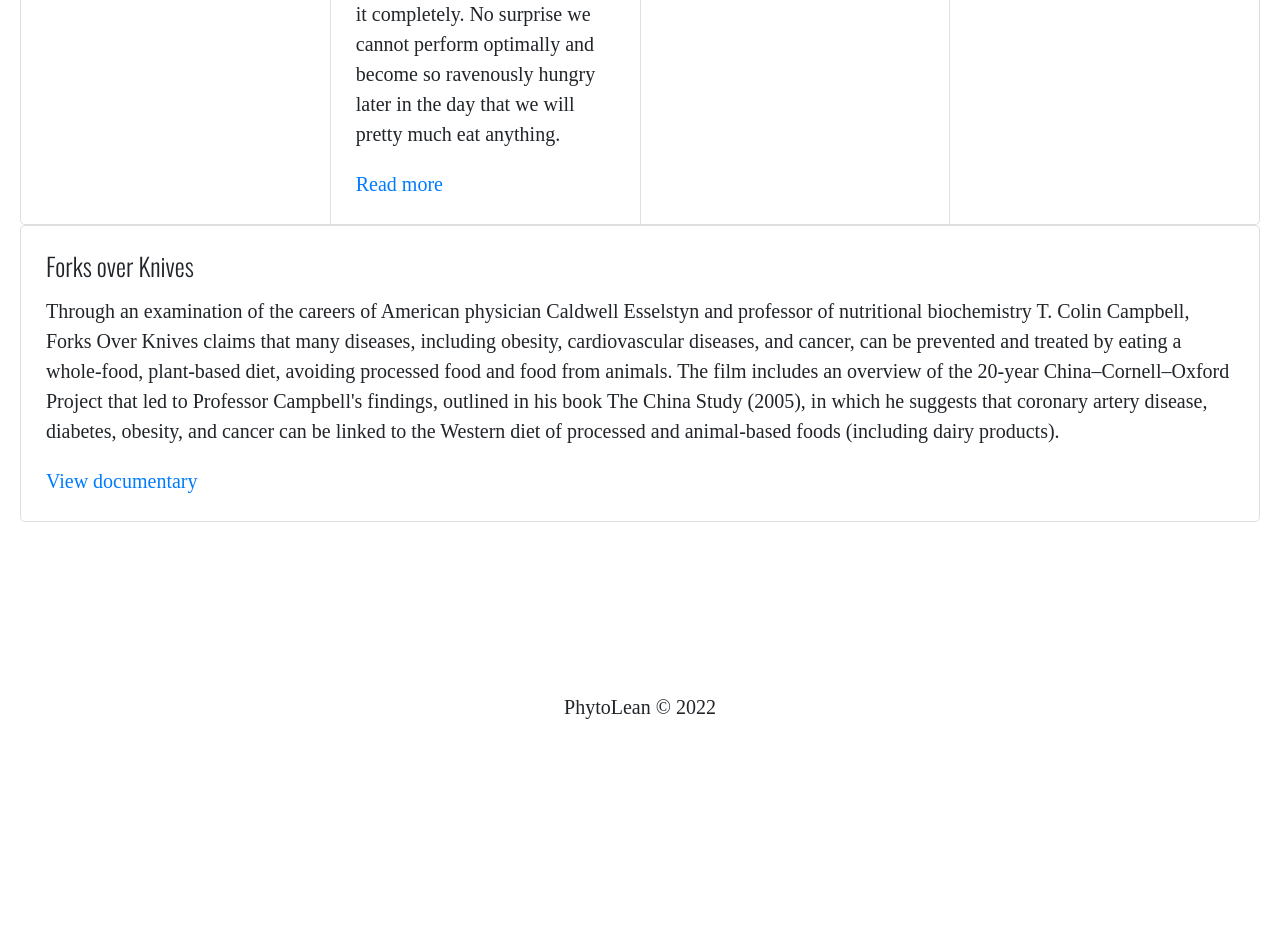
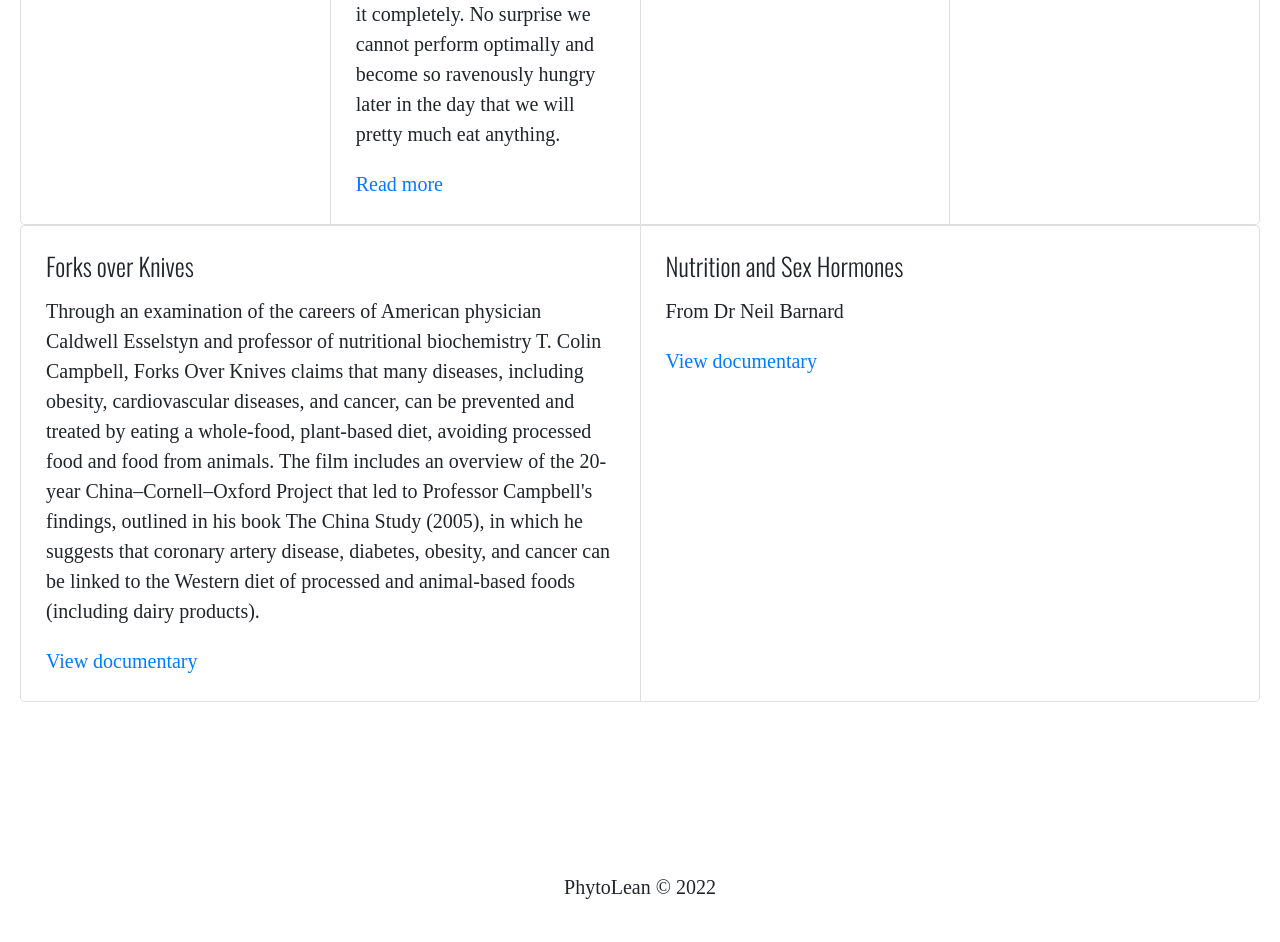
Before and after one commit to Tjorriemorrie/phytolean, a Django app: page /resources in a window 1280 px wide. Shown: the part 1113-2055 px from the top of the page. Before the commit the page ends 1832 px from the top, so only its background shows below. Run offline with Django 3.2, Linux system fonts and the light colour scheme; some libraries are stand-ins or nearby versions; some web fonts are replaced.

Commit message:
sexhormones and email

```diff
--- a/main/templates/main/resources.html
+++ b/main/templates/main/resources.html
@@ -77,6 +77,15 @@
                         <a href="{% url 'resources_source' src='forksoverknives' %}" class="card-link">View documentary</a>
                     </div>
                 </div>
+
+                <div class="card">
+                    <img src="" class="card-img-top" alt="">
+                    <div class="card-body">
+                        <h5 class="card-title">Nutrition and Sex Hormones</h5>
+                        <p class="card-text">From Dr Neil Barnard</p>
+                        <a href="{% url 'resources_source' src='sexhormones' %}" class="card-link">View documentary</a>
+                    </div>
+                </div>
             </div>  {# end card group #}
 
 
--- a/main/views.py
+++ b/main/views.py
@@ -79,6 +79,7 @@ def resources_source_view(request, src):
         'grain': 'The Three Grain Super Cereal',
         'juicing': 'Why Juice?',
         'forksoverknives': 'Forks over Knives',
+        'sexhormones': 'Nutrition and Sex Hormones',
     }
     if src not in titles:
         return redirect(reverse('resources_index'))
```
Also changed, not shown: main/templates/main/resources_snippets/sexhormones.html (added, +11 -0 lines), phytolean/settings.py (+5 -10 lines).
